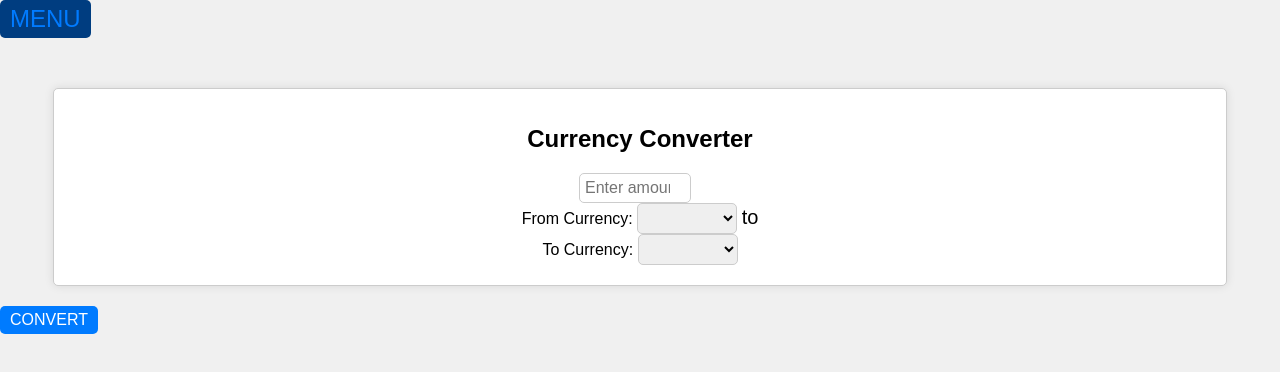
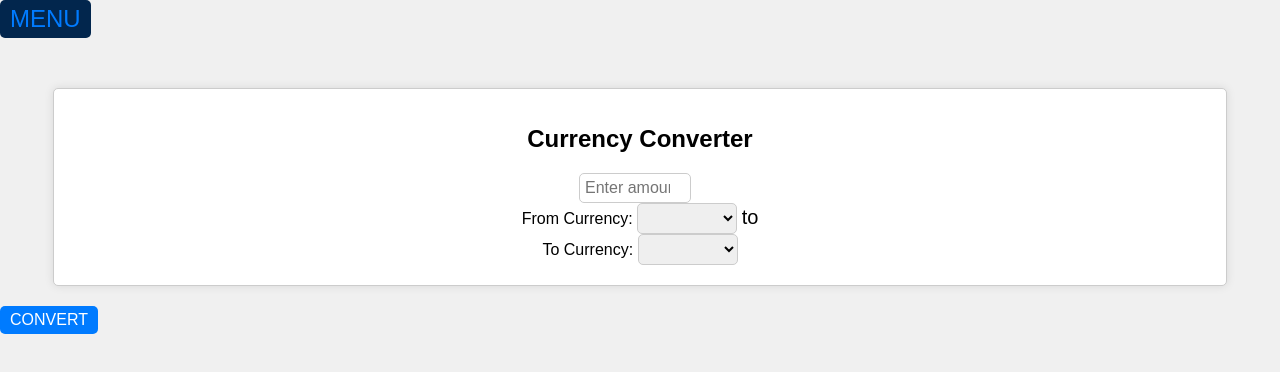
Before and after one commit to MEHD-IPRO/convert, a website: page index.html in a window 1280 px wide. In both pictures the pointer is over the button "MENU". Drawn offline with Linux system fonts and the light colour scheme; no server answers.

Commit message:
new color

```diff
--- a/styles.css
+++ b/styles.css
@@ -63,7 +63,7 @@ button {
 
 /* Hover styles for the convert button */
 button:hover {
-    background-color: #003d80; /* Darker hover background color for contrast */
+    background-color: #02264d; /* Darker hover background color for contrast */
 }
 
 /* Styles for screens up to 768px width (typical mobile devices) */
```
